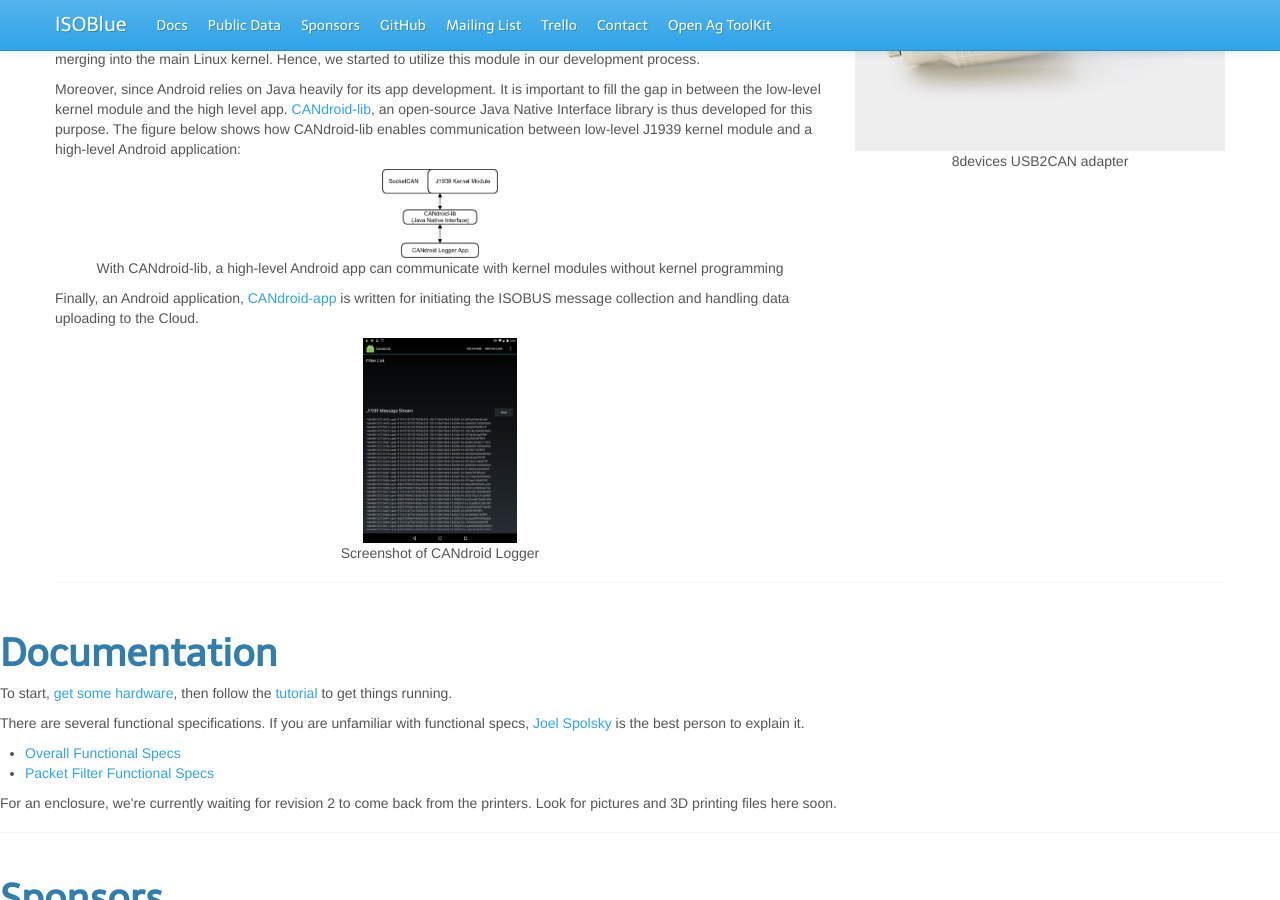
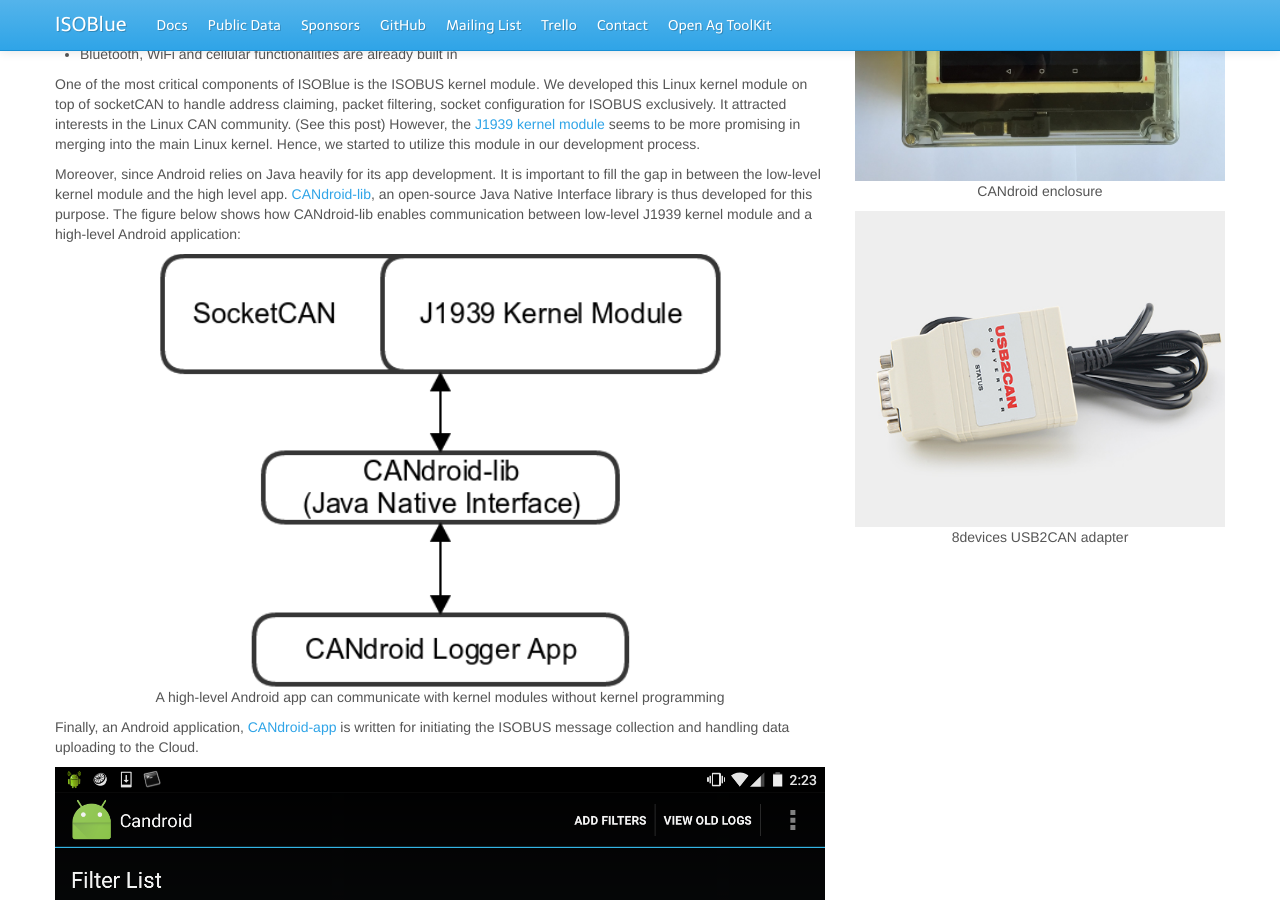
Before and after one commit to koch505/iosblue, a Jekyll site: the page built from index.html, in a window 1280 px wide and 900 px high, scrolled down 3686 px. Built offline with Jekyll 4.4.1, drawn with Linux system fonts in a browser that asks for light colours; nearby versions of some CDN libraries; comment, search, counter and statistics services are not loaded.

Commit message:
Fix: scaling of images

```diff
--- a/index.html
+++ b/index.html
@@ -149,7 +149,7 @@ layout: default
 						The figure below gives a system overview of CANdroid:</p>
 
             <p class="text-center">
-              <img src="images/CANdroid_connection.png" width="40%" height="15%"/><br/>
+              <img src="images/CANdroid_connection.png" /><br/>
 							Overall system connection for CANdroid
             </p>
 
@@ -173,21 +173,21 @@ layout: default
 						Android application:</p>
 
             <p class="text-center">
-              <img src="images/CANdroid_kernel_interaction.png" width="15%" height="25%"/><br/>
-							With CANdroid-lib, a high-level Android app can communicate with kernel modules without kernel programming
+              <img src="images/CANdroid_kernel_interaction.png" /><br/>
+							A high-level Android app can communicate with kernel modules without kernel programming
             </p>
 
 						<p>Finally, an Android application, <a href="https://github.com/OATS-Group/CANdroid-app">CANdroid-app</a> is written
 					 	for initiating the ISOBUS message collection and handling data uploading to the Cloud.</p>
 
             <p class="text-center">
-              <img src="images/CANdroid_app_screenshot.png" width="20%" height="55%"/><br/>
+              <img src="images/CANdroid_app_screenshot.png" /><br/>
 							Screenshot of CANdroid Logger
             </p>
 
 						</div>
 						<div class="span4">
-							<img src="images/CANdroid_enclosure_top_crop.jpg" width="20%" height="50%" /><br>
+							<img src="images/CANdroid_enclosure_top_crop.jpg" /><br>
 							<p class="text-center">CANdroid enclosure</p>
 							<img src="images/usb2can_top.jpg" /><br>
 							<p class="text-center">8devices USB2CAN adapter</p>
```
